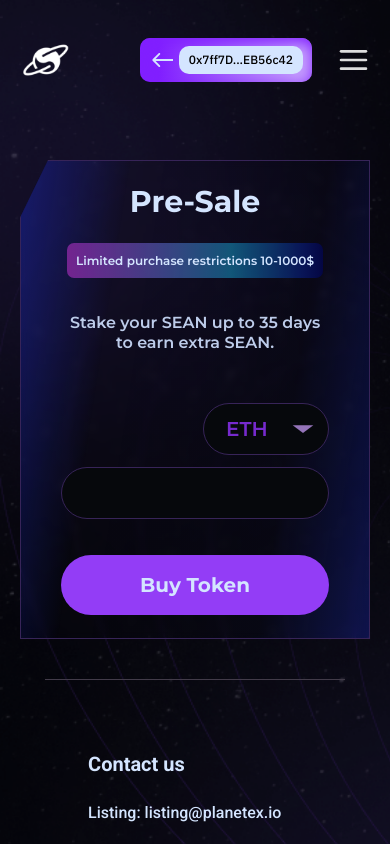
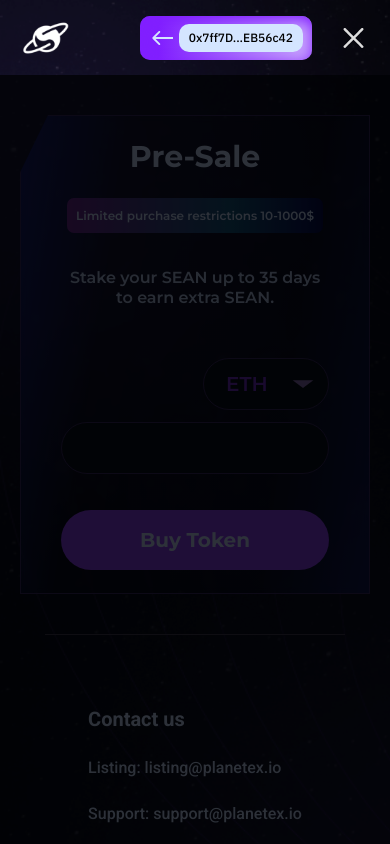
Before and after one commit to dexolacom/Planetex-app, a React (Create React App) app: page /presale in a window 390 px wide. Both pictures are taken after a click on the icon 353 px from the left and 60 px from the top of the page. Shown: the top 844 px of the page. Built offline with nearby package versions, Linux system fonts and the light colour scheme.

Commit message:
ADD | burger menu overlay

```diff
--- a/src/App.tsx
+++ b/src/App.tsx
@@ -1,15 +1,19 @@
-import React from 'react';
+import React, { useState } from 'react';
 import { Route, Routes, Navigate } from 'react-router-dom';
 import Header from './components/Header/Header';
 import PreSalePage from './pages/PreSalePage/PreSalePage';
 import { Line, Content } from './theme';
 import Footer from './components/Footer/Footer';
+import BurgerMenu from './components/Header/BurgerMenu/BurgerMenu';
 
 
 function App() {
+  const [isBurgerMenu, setIsBurgerMenu] = useState(false)
+
   return (
     <>
-      <Header/>
+      <Header isBurgerMenu={isBurgerMenu} setIsBurgerMenu={setIsBurgerMenu}/>
+      {isBurgerMenu && <BurgerMenu/>}
       <Content>
         <Routes>
           <Route path="/" element={<Navigate replace to="/presale" />} />
--- a/src/components/AccountContainer/AccountContainer.tsx
+++ b/src/components/Header/AccountContainer/AccountContainer.tsx
@@ -1,6 +1,6 @@
 import React from 'react';
 import { Content, Wrapper, WalletContainer, ArrowIcon } from './styles';
-import { stringTrim } from '../../utils/utils';
+import { stringTrim } from '../../../utils/utils';
 
 const AccountContainer = () => {
   return (
--- a/src/components/AccountContainer/styles.ts
+++ b/src/components/Header/AccountContainer/styles.ts
@@ -1,5 +1,5 @@
 import styled from 'styled-components';
-import { ReactComponent as Arrow } from '../../assets/icons/walletArrow.svg';
+import { ReactComponent as Arrow } from '../../../assets/icons/walletArrow.svg';
 
 
 export const Wrapper = styled.div`
--- /dev/null
+++ b/src/components/Header/BurgerMenu/BurgerMenu.tsx
@@ -0,0 +1,17 @@
+import React from 'react';
+import { Wrapper } from './styles';
+import { Link, Links, RouterLink } from '../styles';
+
+
+const BurgerMenu = () => {
+  return (
+    <Wrapper>
+      {/*<RouterLink to='/presale'>Pre-Sale</RouterLink>*/}
+      {/*<Link href='#'>NFT Sale</Link>*/}
+      {/*<Link href='#'>Main Sale</Link>*/}
+      {/*<Link href='#'>Private Sale</Link>*/}
+    </Wrapper>
+  );
+};
+
+export default BurgerMenu;
--- /dev/null
+++ b/src/components/Header/BurgerMenu/styles.ts
@@ -0,0 +1,15 @@
+import styled from 'styled-components';
+
+export const Wrapper = styled.nav`
+  background: rgba(1, 2, 4, 0.79);
+  height: 100vh;
+  width: 100vw;
+  position: fixed;
+  z-index: 9999;
+  touch-action: none;
+
+  display: flex;
+  flex-direction: column;
+  align-items: center;
+  justify-content: center;
+`
--- a/src/components/Header/Header.tsx
+++ b/src/components/Header/Header.tsx
@@ -1,10 +1,10 @@
 import React from 'react';
-import { Content, Wrapper, Navigation, Links, RouterLink, Logo, Link, BurgerTabletIcon, ConnectButton, MobileLogo } from './styles';
-import AccountContainer from '../AccountContainer/AccountContainer';
+import { Content, Wrapper, Navigation, Links, RouterLink, Logo, Link, BurgerTabletIcon, ConnectButton, MobileLogo, BurgerTabletCrossIcon } from './styles';
+import AccountContainer from './AccountContainer/AccountContainer';
 import useCheckIsMobile from '../../hooks/useCheckIsMobile';
 
 
-const Header = () => {
+const Header = ({isBurgerMenu, setIsBurgerMenu}:{isBurgerMenu: boolean, setIsBurgerMenu: (b: boolean) => void}) => {
   const { isMobile } = useCheckIsMobile()
 
   return (
@@ -23,7 +23,10 @@
           </Links>
           <AccountContainer/>
           {/*<ConnectButton>Connect Wallet</ConnectButton>*/}
-          <BurgerTabletIcon/>
+          {isBurgerMenu
+            ? <BurgerTabletCrossIcon onClick={() => setIsBurgerMenu(false)}/>
+            : <BurgerTabletIcon onClick={() => setIsBurgerMenu(true)}/>
+          }
         </Navigation>
       </Content>
     </Wrapper>
--- a/src/components/Header/styles.ts
+++ b/src/components/Header/styles.ts
@@ -2,6 +2,7 @@
 import { NavLink } from 'react-router-dom';
 import { ReactComponent as LogoIcon } from '../../assets/icons/logo.svg'
 import { ReactComponent as BurgerTablet } from '../../assets/icons/burgerTablet.svg'
+import { ReactComponent as BurgerTabletCross } from '../../assets/icons/burgerTabletCross.svg'
 import { ReactComponent as MobileLogoIcon} from '../../assets/icons/mobileLogo.svg';
 import { OutlineButton } from '../../theme';
 
@@ -9,6 +10,10 @@
   display: flex;
   align-items: center;
   height: 120px;
+
+  @media screen and (max-width: 576px) {
+    height: 75px;
+  }
 `
 
 export const Content = styled.div`
@@ -39,6 +44,23 @@
   display: none;
   cursor: pointer;
   margin-left: 25px;
+  width: 55px;
+
+  @media screen and (max-width: 880px) {
+    display: block;
+  }
+
+  @media screen and (max-width: 576px) {
+    width: 33px;
+    height: 20px;
+  }
+`
+
+export const BurgerTabletCrossIcon = styled(BurgerTabletCross)`
+  display: none;
+  cursor: pointer;
+  margin-left: 25px;
+  width: 55px;
 
   @media screen and (max-width: 880px) {
     display: block;
--- a/src/components/SaleSection/PreSaleContent/styles.ts
+++ b/src/components/SaleSection/PreSaleContent/styles.ts
@@ -161,6 +161,10 @@
   outline: none;
   flex: 0.7;
 
+  &:focus {
+    border: 1px solid #AF76FD;
+  }
+
   @media screen and (max-width: 576px) {
     width: 100%;
   }
@@ -184,5 +188,9 @@
   background-position: right .7em top 50%, 0 0;
   background-size: 1.1em auto, 100%;
   background-color: #06080C;
+
+  &:focus {
+    border: 1px solid #AF76FD;
+  }
 `
 export const Button = styled(SolidButton)``
```
Also changed, not shown: src/assets/icons/burgerTabletCross.svg (added).
